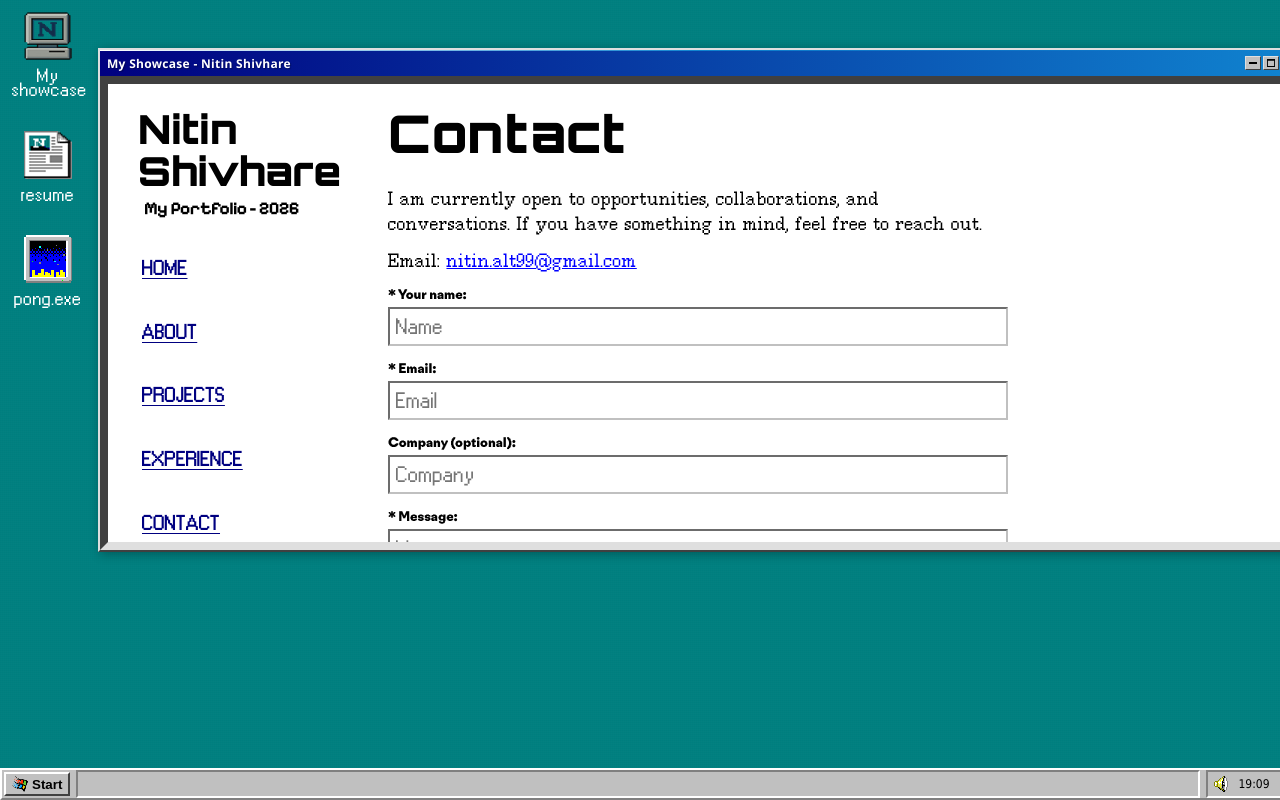
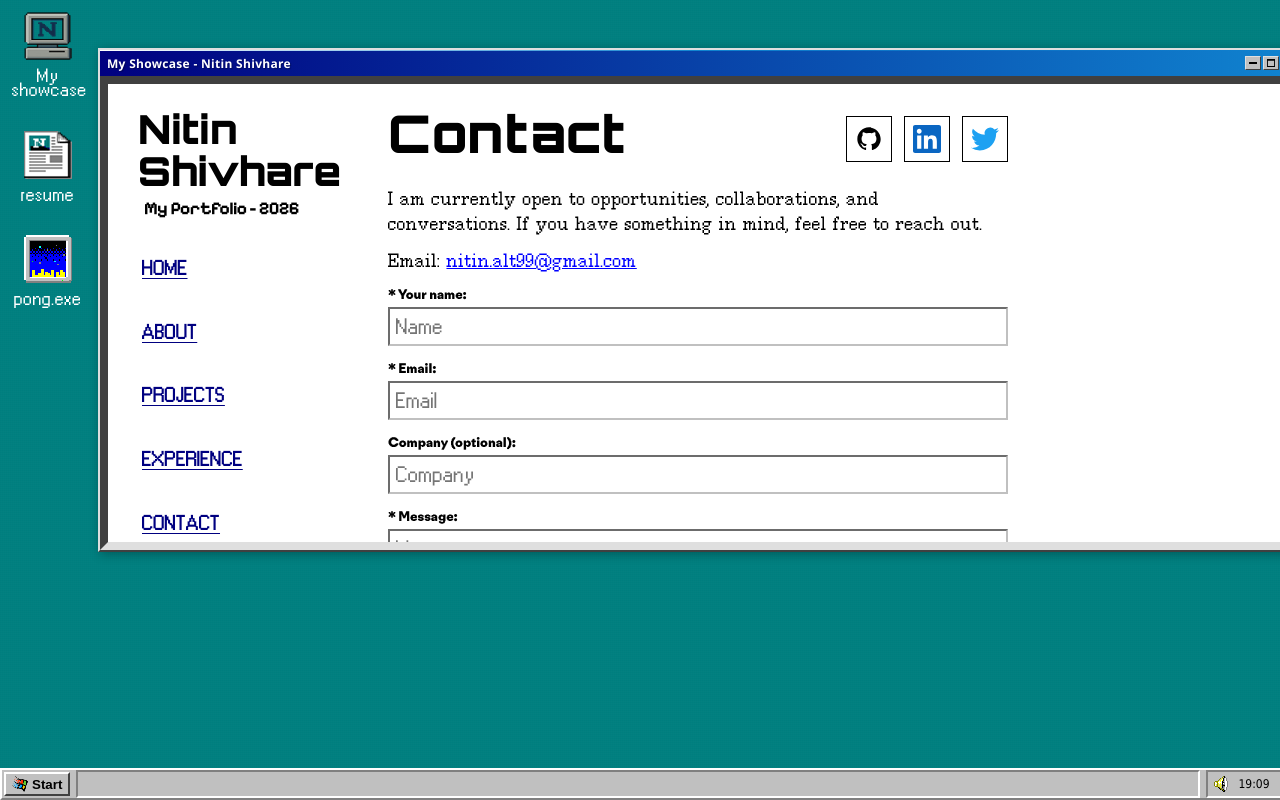
Before and after one commit to Nitin-Shivhare/Portfolio-website, a React (Vite) app: page / in a window 1280 px wide. Both pictures are taken after a click on the element "CONTACT". Built offline with nearby package versions, Linux system fonts and the light colour scheme.

Commit message:
Add: social links in shoiwcaseContentContact

```diff
--- a/src/component/ShowcaseContentContact.jsx
+++ b/src/component/ShowcaseContentContact.jsx
@@ -8,11 +8,10 @@ function ShowcaseContentContact({ setShowcaseAppState }) {
 
 		emailjs
 			.sendForm(
-				import.meta.env.VITE_EMAILJS_SERVICE_ID, // ✅ your Service ID
-				import.meta.env.VITE_EMAILJS_TEMPLATE_ID, // ✅ paste Template ID
+				import.meta.env.VITE_EMAILJS_SERVICE_ID,
+				import.meta.env.VITE_EMAILJS_TEMPLATE_ID,
 				e.target,
 				import.meta.env.VITE_EMAILJS_PUBLIC_KEY,
-				// ✅ paste Public Key
 			)
 			.then(
 				() => {
@@ -33,7 +32,46 @@ function ShowcaseContentContact({ setShowcaseAppState }) {
 			</div>
 
 			<div className="right-panel contact">
-				<h1>Contact</h1>
+				{/* Updated Header with Social Icons */}
+				<div className="contact-header">
+					<h1>Contact</h1>
+
+					<div className="contact-socials">
+						<a
+							href="https://github.com/Nitin-Shivhare"
+							target="_blank"
+							rel="noreferrer"
+							className="social-icon"
+						>
+							{/* GitHub SVG */}
+							<svg viewBox="0 0 24 24" width="28" height="28" fill="black">
+								<path d="M12 2C6.477 2 2 6.477 2 12c0 4.42 2.865 8.166 6.839 9.489.5.092.682-.217.682-.482 0-.237-.008-.866-.013-1.7-2.782.603-3.369-1.34-3.369-1.34-.454-1.156-1.11-1.462-1.11-1.462-.908-.62.069-.608.069-.608 1.003.07 1.531 1.03 1.531 1.03.892 1.529 2.341 1.087 2.91.831.092-.646.35-1.086.636-1.336-2.22-.253-4.555-1.11-4.555-4.943 0-1.091.39-1.984 1.029-2.683-.103-.253-.446-1.27.098-2.647 0 0 .84-.269 2.75 1.025A9.578 9.578 0 0112 6.836c.85.004 1.705.114 2.504.336 1.909-1.294 2.747-1.025 2.747-1.025.546 1.377.203 2.394.1 2.647.64.699 1.028 1.592 1.028 2.683 0 3.842-2.339 4.687-4.566 4.935.359.309.678.919.678 1.852 0 1.336-.012 2.415-.012 2.743 0 .267.18.578.688.48C19.138 20.161 22 16.418 22 12c0-5.523-4.477-10-10-10z" />
+							</svg>
+						</a>
+						<a
+							href="https://linkedin.com/in/nitinshivhare"
+							target="_blank"
+							rel="noreferrer"
+							className="social-icon"
+						>
+							{/* LinkedIn SVG */}
+							<svg viewBox="0 0 24 24" width="28" height="28" fill="#0A66C2">
+								<path d="M20.447 20.452h-3.554v-5.569c0-1.328-.027-3.037-1.852-3.037-1.853 0-2.136 1.445-2.136 2.939v5.667H9.351V9h3.414v1.561h.046c.477-.9 1.637-1.85 3.37-1.85 3.601 0 4.267 2.37 4.267 5.455v6.286zM5.337 7.433c-1.144 0-2.063-.926-2.063-2.065 0-1.138.92-2.063 2.063-2.063 1.14 0 2.064.925 2.064 2.063 0 1.139-.925 2.065-2.064 2.065zm1.782 13.019H3.555V9h3.564v11.452zM22.225 0H1.771C.792 0 0 .774 0 1.729v20.542C0 23.227.792 24 1.771 24h20.451C23.2 24 24 23.227 24 22.271V1.729C24 .774 23.2 0 22.222 0h.003z" />
+							</svg>
+						</a>
+						<a
+							href="https://x.com/NitinShivh94153"
+							target="_blank"
+							rel="noreferrer"
+							className="social-icon"
+						>
+							{/* Twitter SVG */}
+							<svg viewBox="0 0 24 24" width="28" height="28" fill="#1DA1F2">
+								<path d="M23.953 4.57a10 10 0 01-2.825.775 4.958 4.958 0 002.163-2.723c-.951.555-2.005.959-3.127 1.184a4.92 4.92 0 00-8.384 4.482C7.69 8.095 4.067 6.13 1.64 3.162a4.822 4.822 0 00-.666 2.475c0 1.71.87 3.213 2.188 4.096a4.904 4.904 0 01-2.228-.616v.06a4.923 4.923 0 003.946 4.827 4.996 4.996 0 01-2.212.085 4.936 4.936 0 004.604 3.417 9.867 9.867 0 01-6.102 2.105c-.39 0-.779-.023-1.17-.067a13.995 13.995 0 007.557 2.209c9.053 0 13.998-7.496 13.998-13.985 0-.21 0-.42-.015-.63A9.935 9.935 0 0024 4.59z" />
+							</svg>
+						</a>
+					</div>
+				</div>
 
 				<p className="contact-intro">
 					I am currently open to opportunities, collaborations, and
@@ -48,19 +86,14 @@ function ShowcaseContentContact({ setShowcaseAppState }) {
 				<form className="contact-form" onSubmit={handleSubmit}>
 					<label>
 						<span>* Your name:</span>
-						<input
-							type="text"
-							name="from_name" // ✅ REQUIRED
-							placeholder="Name"
-							required
-						/>
+						<input type="text" name="from_name" placeholder="Name" required />
 					</label>
 
 					<label>
 						<span>* Email:</span>
 						<input
 							type="email"
-							name="from_email" // ✅ REQUIRED
+							name="from_email"
 							placeholder="Email"
 							required
 						/>
@@ -68,21 +101,12 @@ function ShowcaseContentContact({ setShowcaseAppState }) {
 
 					<label>
 						<span>Company (optional):</span>
-						<input
-							type="text"
-							name="company" // ✅ REQUIRED
-							placeholder="Company"
-						/>
+						<input type="text" name="company" placeholder="Company" />
 					</label>
 
 					<label>
 						<span>* Message:</span>
-						<textarea
-							name="message" // ✅ REQUIRED
-							placeholder="Message"
-							rows="5"
-							required
-						/>
+						<textarea name="message" placeholder="Message" rows="5" required />
 					</label>
 
 					<button type="submit">Send</button>
--- a/src/mobile.css
+++ b/src/mobile.css
@@ -196,8 +196,25 @@
      CONTACT PAGE
      ----------------------------- */
 
+	/* Allow header and icons to wrap neatly if the screen is super narrow */
+	.contact-header {
+		flex-wrap: wrap;
+		gap: 16px;
+	}
+
 	.contact h1 {
 		font-size: 32px;
+	}
+
+	/* Scale down the icons slightly for mobile */
+	.social-icon {
+		width: 38px;
+		height: 38px;
+	}
+
+	.social-icon svg {
+		width: 22px;
+		height: 22px;
 	}
 
 	.contact-form {
--- a/src/styles/ShowcaseContentContact.css
+++ b/src/styles/ShowcaseContentContact.css
@@ -1,5 +1,16 @@
 .contact {
 	font-family: "W95 Sans Serif", sans-serif;
+}
+
+/* --- REPLACE THIS SECTION --- */
+
+/* Contact Header Layout */
+.contact-header {
+	display: flex;
+	justify-content: space-between; /* Pushes the title left and icons right */
+	align-items: center;
+	margin-bottom: 20px;
+	max-width: 620px; /* ✨ Matches the form's max-width to align perfectly */
 }
 
 /* Heading */
@@ -7,8 +18,30 @@
 	font-family: "Orbitron", sans-serif;
 	font-weight: 900;
 	font-size: 52px;
-	margin-bottom: 20px;
 	letter-spacing: 1px;
+	margin-bottom: 0; /* Override previous margin as it's handled by .contact-header now */
+}
+
+/* Social Icons */
+.contact-socials {
+	display: flex;
+	gap: 12px;
+}
+
+.social-icon {
+	display: flex;
+	justify-content: center;
+	align-items: center;
+	width: 44px;
+	height: 44px;
+	background: #ffffff;
+	border: 1px solid #000; /* Replicates the solid square style from screenshot */
+	cursor: pointer;
+	transition: background-color 0.1s ease;
+}
+
+.social-icon:active {
+	background: #e0e0e0; /* Small interaction effect */
 }
 
 /* Intro text */
```
